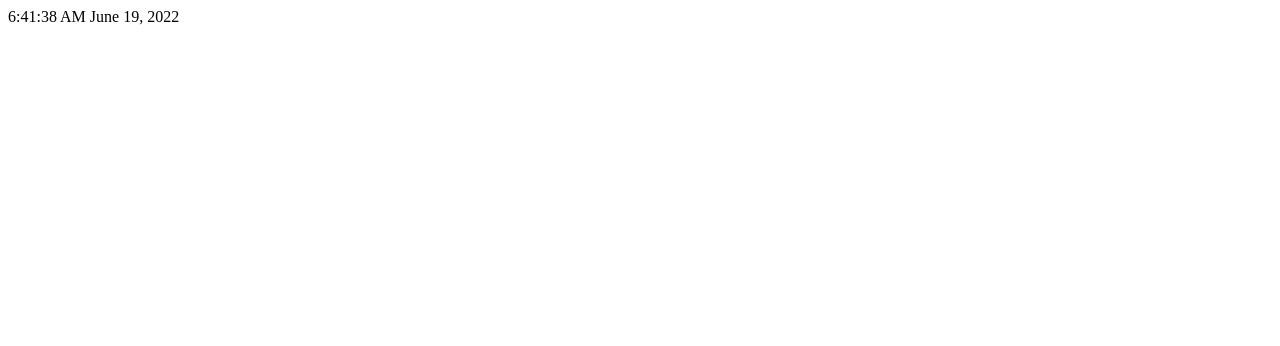
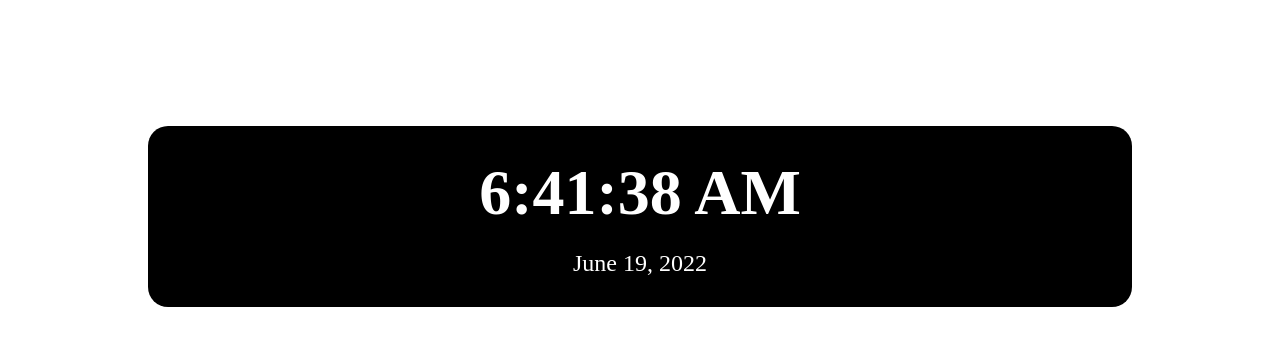
Before and after one commit to davadaviar/webclock-webpack, a website: page index.html in a window 1280 px wide. Drawn offline with nearby package versions, Linux system fonts and the light colour scheme.

Commit message:
Styling clock

```diff
--- a/index.html
+++ b/index.html
@@ -4,6 +4,7 @@
     <meta charset="UTF-8">
     <meta http-equiv="X-UA-Compatible" content="IE=edge">
     <meta name="viewport" content="width=device-width, initial-scale=1.0">
+    <link rel="stylesheet" href="style.css">
     <title>Web Clock | Exercise</title>
 </head>
 <body>
--- /dev/null
+++ b/style.css
@@ -0,0 +1,21 @@
+.clock {
+    width: 70%;
+    padding: 30px 50px;
+    background-color: black;
+    display: flex;
+    flex-direction: column;
+    color: white;
+    text-align: center;
+    margin: 10% auto;
+    gap: 20px;
+    border-radius: 20px;
+}
+
+.clock .time {
+    font-size: 64px;
+    font-weight: 600;
+}
+
+.clock .date {
+    font-size: 24px;
+}
```
